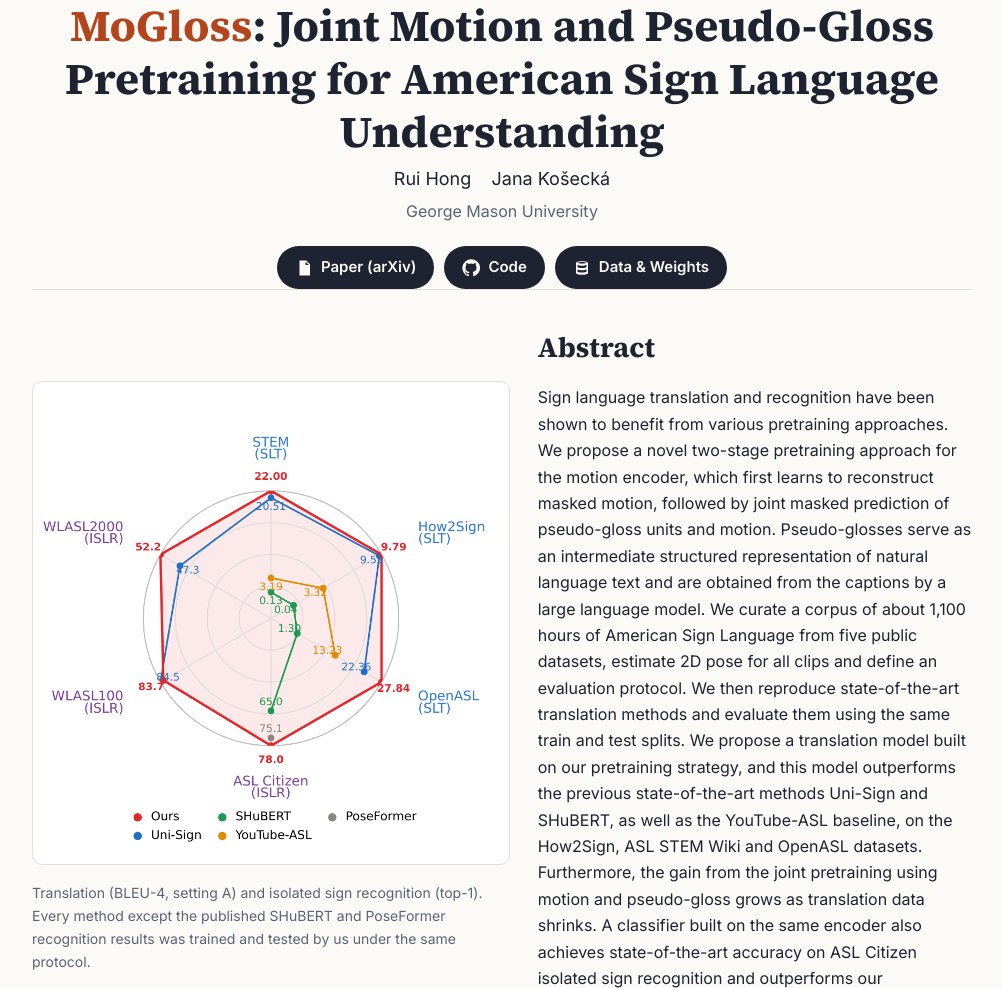
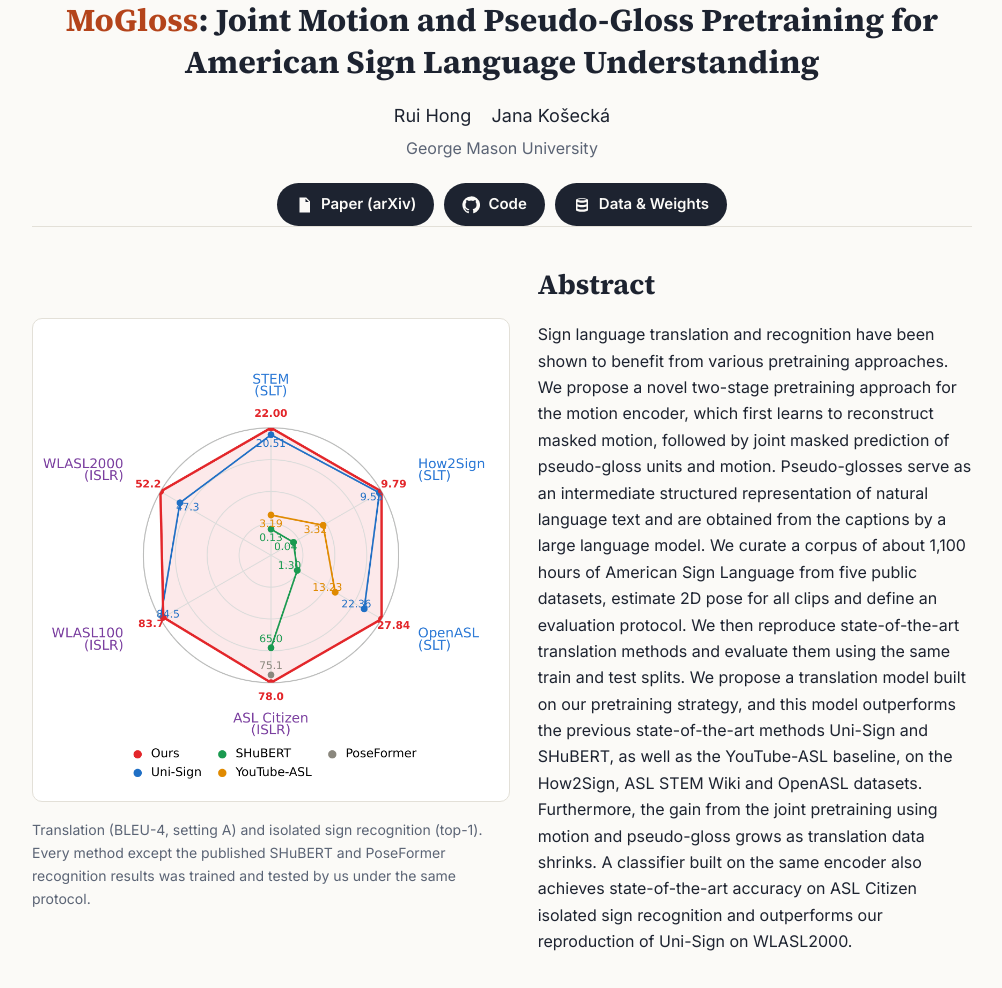
Before and after one commit to hongrui16/MoGloss, a plain HTML site: page docs/index.html in a window 1280 px wide. Shown: the top 988 px of the page, without its empty margins (138-1140 px from the left). Drawn offline with Linux system fonts and the light colour scheme.

Commit message:
Project page: smaller title, more top space

```diff
--- a/docs/index.html
+++ b/docs/index.html
@@ -27,8 +27,8 @@
 body{margin:0;background:var(--bg);color:var(--text);font:16px/1.65 Inter,system-ui,-apple-system,"Segoe UI",sans-serif}
 a{color:var(--link);text-decoration:none} a:hover{text-decoration:underline}
 .wrap{max-width:980px;margin:0 auto;padding:0 20px}
-header{padding:64px 0 28px;text-align:center}
-h1{font-family:"Source Serif 4",Georgia,serif;font-weight:700;font-size:clamp(28px,4.4vw,44px);line-height:1.2;margin:0 0 6px}
+header{padding:96px 0 36px;text-align:center}
+h1{font-family:"Source Serif 4",Georgia,serif;font-weight:700;font-size:clamp(22px,3vw,32px);line-height:1.3;margin:0 0 18px}
 h1 .name{color:var(--accent)}
 .subtitle{font-family:"Source Serif 4",Georgia,serif;font-size:clamp(18px,2.4vw,24px);color:var(--muted);margin:0 0 22px}
 .authors{font-size:18px;margin:0}
```
